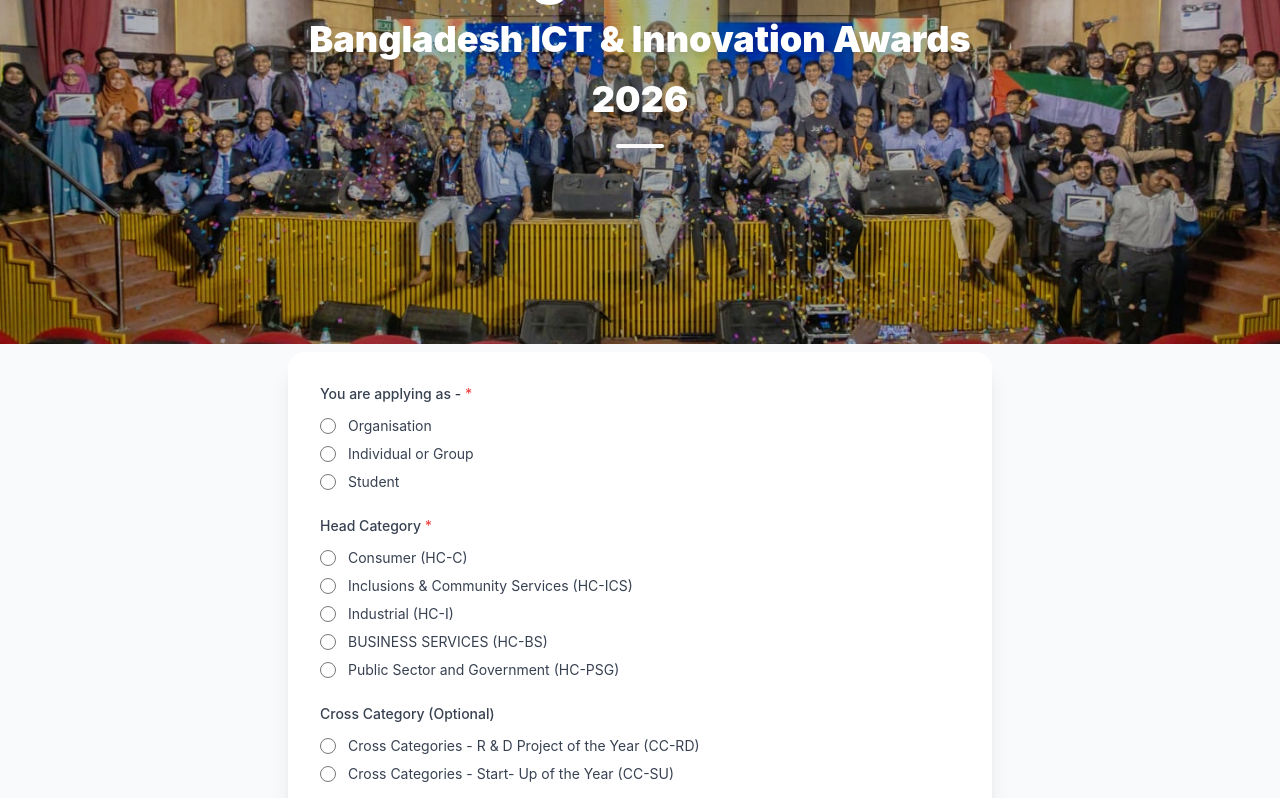
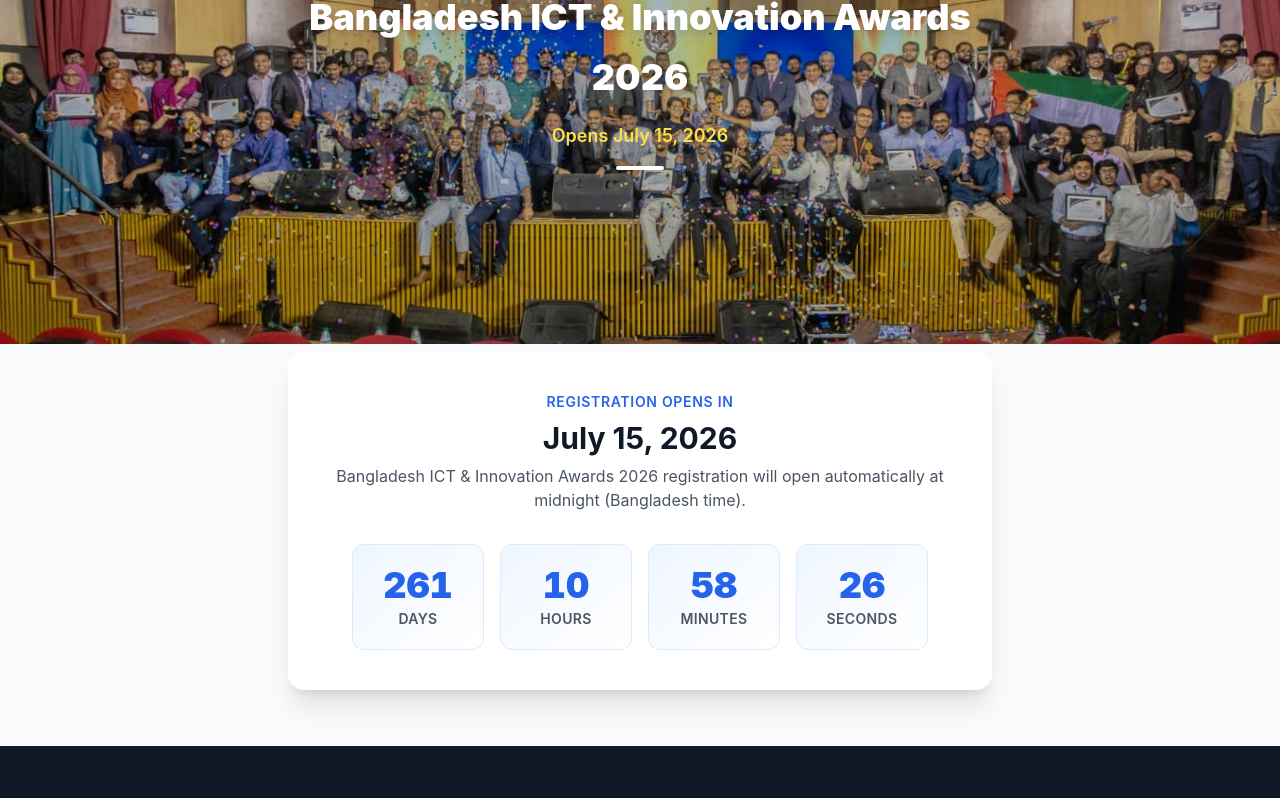
Before and after one commit to Ayonspoiler/BIIN_Award_Function, a React (Vite) app in the folder frontend/: page /registration in a window 1280 px wide. Shown: the part 320-1118 px from the top of the page. Built offline with nearby package versions, Linux system fonts and the light colour scheme.

Commit message:
update 2026 event info

```diff
--- a/frontend/src/pages/Registration.jsx
+++ b/frontend/src/pages/Registration.jsx
@@ -1,5 +1,18 @@
-import { useState } from "react";
-import homepage from "../assets/Home Image/Home 1.jpg"
+import { useState, useEffect } from "react";
+import homepage from "../assets/Home Image/Home 1.jpg";
+
+const REGISTRATION_OPEN_DATE = new Date("2026-07-15T00:00:00+06:00");
+
+const getTimeRemaining = () => {
+  const diff = REGISTRATION_OPEN_DATE.getTime() - Date.now();
+  if (diff <= 0) return null;
+  return {
+    days: Math.floor(diff / (1000 * 60 * 60 * 24)),
+    hours: Math.floor((diff / (1000 * 60 * 60)) % 24),
+    minutes: Math.floor((diff / (1000 * 60)) % 60),
+    seconds: Math.floor((diff / 1000) % 60),
+  };
+};
 
 const Registration = () => {
   const [formData, setFormData] = useState({
@@ -51,6 +64,20 @@ const Registration = () => {
   const [isSubmitting, setIsSubmitting] = useState(false);
   const [isSubmitted, setIsSubmitted] = useState(false);
   const [submitError, setSubmitError] = useState("");
+  const [isRegistrationOpen, setIsRegistrationOpen] = useState(false);
+  const [timeLeft, setTimeLeft] = useState(getTimeRemaining);
+
+  useEffect(() => {
+    const updateCountdown = () => {
+      const remaining = getTimeRemaining();
+      setIsRegistrationOpen(!remaining);
+      setTimeLeft(remaining);
+    };
+
+    updateCountdown();
+    const interval = setInterval(updateCountdown, 1000);
+    return () => clearInterval(interval);
+  }, []);
 
   // Solution categories for each head category
   const solutionCategories = {
@@ -146,6 +173,11 @@ const Registration = () => {
   const handleSubmit = async (e) => {
     e.preventDefault();
     setSubmitError("");
+
+    if (!isRegistrationOpen) {
+      setSubmitError("Registration opens on July 15, 2026.");
+      return;
+    }
 
     // Basic validation for required fields
     const requiredFields = [
@@ -308,6 +340,44 @@ const Registration = () => {
     </div>
   );
 
+  const CountdownDisplay = () => (
+    <div className="bg-white rounded-2xl shadow-xl p-8 sm:p-10 mb-12 text-center">
+      <p className="text-sm font-semibold uppercase tracking-wider text-primary-600 mb-2">
+        Registration Opens In
+      </p>
+      <h2 className="text-2xl sm:text-3xl font-bold text-gray-900 mb-2">
+        July 15, 2026
+      </h2>
+      <p className="text-gray-600 text-sm sm:text-base mb-8">
+        Bangladesh ICT & Innovation Awards 2026 registration will open
+        automatically at midnight (Bangladesh time).
+      </p>
+
+      {timeLeft && (
+        <div className="grid grid-cols-2 sm:grid-cols-4 gap-3 sm:gap-4 max-w-xl mx-auto">
+          {[
+            { label: "Days", value: timeLeft.days },
+            { label: "Hours", value: timeLeft.hours },
+            { label: "Minutes", value: timeLeft.minutes },
+            { label: "Seconds", value: timeLeft.seconds },
+          ].map((item) => (
+            <div
+              key={item.label}
+              className="bg-gradient-to-br from-primary-50 to-secondary-50 border border-primary-100 rounded-xl py-4 sm:py-5"
+            >
+              <div className="text-3xl sm:text-4xl font-black text-primary-600 tabular-nums">
+                {String(item.value).padStart(2, "0")}
+              </div>
+              <div className="text-xs sm:text-sm font-semibold text-gray-600 uppercase tracking-wide mt-1">
+                {item.label}
+              </div>
+            </div>
+          ))}
+        </div>
+      )}
+    </div>
+  );
+
   if (isSubmitted) {
     return (
       <div className="py-16">
@@ -347,6 +417,15 @@ const Registration = () => {
                 2026
               </span>
             </h1>
+            {isRegistrationOpen ? (
+              <p className="text-base sm:text-lg text-green-300 font-semibold mb-4 drop-shadow-lg">
+                Registration is now open
+              </p>
+            ) : (
+              <p className="text-base sm:text-lg text-yellow-300 font-semibold mb-4 drop-shadow-lg">
+                Opens July 15, 2026
+              </p>
+            )}
             <div className="flex justify-center gap-4">
               <div className="h-1 w-12 bg-white rounded-full"></div>
             </div>
@@ -380,6 +459,10 @@ const Registration = () => {
             </div>
           )}
 
+          {!isRegistrationOpen ? (
+            <CountdownDisplay />
+          ) : (
+            <>
           {/* Registration Form */}
           <form
             onSubmit={handleSubmit}
@@ -1177,6 +1260,8 @@ const Registration = () => {
               </div>
             </div>
           </div>
+            </>
+          )}
         </div>
       </div>
     </div>
```
